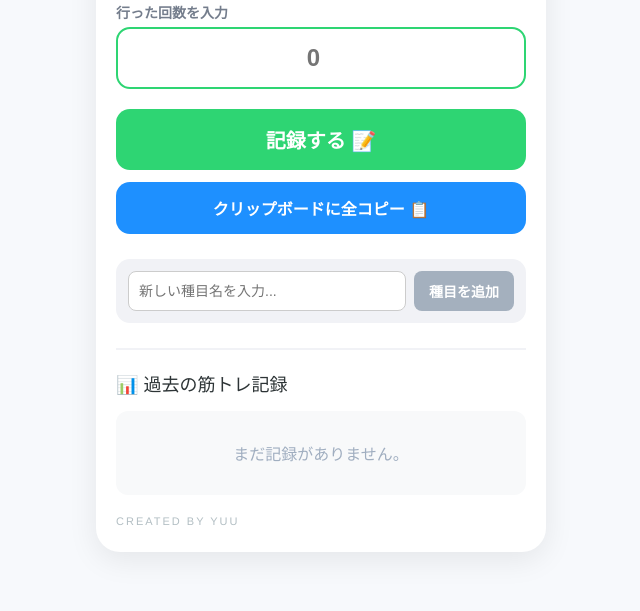
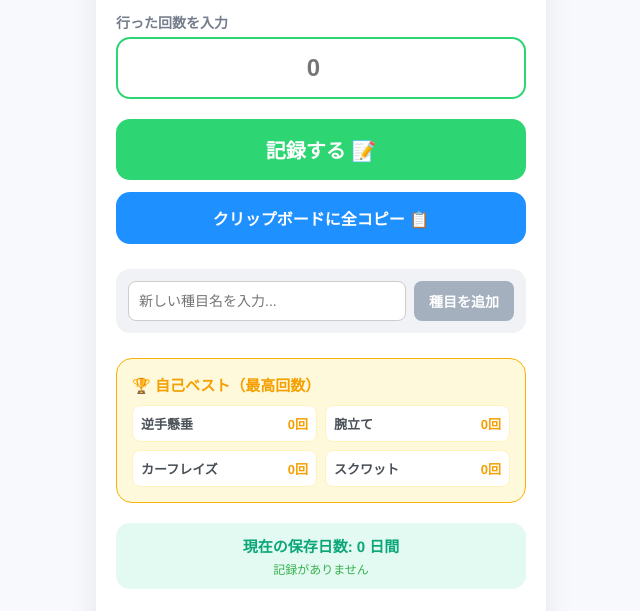
Before and after one commit to yuuuh26/workout, a plain HTML site: page index.html in a window 1280 px wide. Shown: the part 175-786 px from the top of the page, without its empty margins (319-959 px from the left). Drawn offline with Linux system fonts and the light colour scheme.

Commit message:
Update index.html

```diff
--- a/index.html
+++ b/index.html
@@ -3,7 +3,7 @@
 <head>
     <meta charset="UTF-8">
     <meta name="viewport" content="width=device-width, initial-scale=1.0">
-    <title>筋トレローカル記録 - YUU Edition</title>
+    <title>筋トレ記録 - YUU Edition</title>
     <style>
         body {
             font-family: 'Helvetica Neue', Arial, sans-serif;
@@ -23,7 +23,7 @@
             max-width: 450px;
             box-sizing: border-box;
         }
-        h1 { color: #2d3436; text-align: center; margin-top: 0; font-size: 22px; }
+        h1 { color: #2d3436; text-align: center; margin-top: 0; font-size: 22px; margin-bottom: 25px; }
 
         .label {
             font-size: 14px;
@@ -110,6 +110,59 @@
         }
         .btn-new-menu { background-color: #a4b0be; color: white; padding: 10px 15px; font-size: 14px; border-radius: 8px; flex-shrink: 0; }
 
+        .best-section {
+            background: #fff9db;
+            border: 1px solid #fab005;
+            border-radius: 16px;
+            padding: 15px;
+            margin-bottom: 20px;
+        }
+        .best-title {
+            font-size: 15px;
+            font-weight: bold;
+            color: #f59f00;
+            margin-bottom: 10px;
+            display: flex;
+            align-items: center;
+            gap: 5px;
+        }
+        .best-grid {
+            display: grid;
+            grid-template-columns: 1fr 1fr;
+            gap: 8px;
+            font-size: 13px;
+        }
+        .best-item {
+            background: white;
+            padding: 8px;
+            border-radius: 8px;
+            border: 1px solid #fff3bf;
+            display: flex;
+            justify-content: space-between;
+        }
+        .best-name { color: #495057; font-weight: bold; }
+        .best-val { color: #f59f00; font-weight: bold; }
+
+        /* 💡 自己ベストの下に移動した期間＆日数カウンターのスタイル */
+        .day-counter-box {
+            background: #e3faf2;
+            color: #0ca678;
+            padding: 12px;
+            border-radius: 14px;
+            font-weight: bold;
+            text-align: center;
+            margin-bottom: 25px;
+        }
+        .day-counter-title {
+            font-size: 15px;
+            margin-bottom: 4px;
+        }
+        .day-counter-period {
+            font-size: 12px;
+            color: #37b24d;
+            font-weight: normal;
+        }
+
         .history-section {
             border-top: 2px solid #f1f2f6;
             padding-top: 20px;
@@ -118,9 +171,6 @@
             font-size: 18px;
             color: #2d3436;
             margin: 0 0 15px 0;
-            display: flex;
-            justify-content: space-between;
-            align-items: center;
         }
         .history-list {
             max-height: 280px;
@@ -179,6 +229,7 @@
 <div class="container">
     <h1>🔥 筋トレ記録 🔥</h1>
 
+    <!-- 💡 最上部にきて、すぐ入力できるよう配置変更！ -->
     <span class="label">種目の選択</span>
     <div class="selector-box">
         <select class="workout-selector" id="workoutSelect"></select>
@@ -200,6 +251,17 @@
         <button class="btn-new-menu" onclick="addNewMenu()">種目を追加</button>
     </div>
 
+    <div class="best-section">
+        <div class="best-title">🏆 自己ベスト（最高回数）</div>
+        <div class="best-grid" id="bestGrid"></div>
+    </div>
+
+    <!-- 💡 ご要望通り、自己ベストの下の欄に移動！ -->
+    <div class="day-counter-box" id="dayCounterBox">
+        <div class="day-counter-title" id="dayCounterDisplay">現在の保存日数: 0 日間</div>
+        <div class="day-counter-period" id="periodDisplay">記録がありません</div>
+    </div>
+
     <div class="history-section">
         <div class="history-title">
             <span>📊 過去の筋トレ記録</span>
@@ -215,7 +277,12 @@
     let customMenus = JSON.parse(localStorage.getItem('pureLocalMenus')) || defaultMenus;
     let historyData = JSON.parse(localStorage.getItem('pureLocalHistory')) || [];
 
+    let currentDiffDays = 0;
+    let currentPeriodText = "記録がありません";
+
     initMenuSelect();
+    updateAppStatus();
+    renderBests();
     renderHistory();
 
     function initMenuSelect() {
@@ -229,6 +296,75 @@
         });
     }
 
+    function updateAppStatus() {
+        const counterDisplay = document.getElementById('dayCounterDisplay');
+        const periodDisplay = document.getElementById('periodDisplay');
+        const box = document.getElementById('dayCounterBox');
+
+        if (historyData.length === 0) {
+            counterDisplay.innerText = "現在の保存日数: 0 日間";
+            periodDisplay.innerText = "記録がありません";
+            currentDiffDays = 0;
+            currentPeriodText = "記録がありません";
+            box.style.backgroundColor = "#e3faf2";
+            box.style.color = "#0ca678";
+            return;
+        }
+
+        const oldestRecord = historyData[historyData.length - 1];
+        const newestRecord = historyData[0];
+
+        const start = new Date(oldestRecord.date);
+        const end = new Date(newestRecord.date);
+        const diffTime = Math.abs(end - start);
+        currentDiffDays = Math.floor(diffTime / (1000 * 60 * 60 * 24)) + 1;
+
+        const formatDateText = (dateStr) => {
+            const d = new Date(dateStr);
+            return `${d.getFullYear()}年${String(d.getMonth() + 1).padStart(2, '0')}月${String(d.getDate()).padStart(2, '0')}日`;
+        };
+
+        currentPeriodText = `${formatDateText(oldestRecord.date)} 〜 ${formatDateText(newestRecord.date)}`;
+
+        counterDisplay.innerText = `最初の記録から ${currentDiffDays} 日目`;
+        periodDisplay.innerText = `📅 ${currentPeriodText}`;
+
+        box.style.backgroundColor = "#e3faf2";
+        box.style.color = "#0ca678";
+        periodDisplay.style.color = "#37b24d";
+
+        if (currentDiffDays >= 100) {
+            box.style.backgroundColor = "#fff0f6";
+            box.style.color = "#e64980";
+            periodDisplay.style.color = "#f06595";
+
+            if (!localStorage.getItem('alerted100DaysPure')) {
+                alert(`📋 最初の記録から100日以上が経過しています！ 📋\n\nスマホ内にデータが溜まってきているので、必要に応じて「クリップボードに全コピー」をして、外部（Keepなど）へバックアップを行ってください。✨`);
+                localStorage.setItem('alerted100DaysPure', 'true');
+            }
+        } else {
+            localStorage.removeItem('alerted100DaysPure');
+        }
+    }
+
+    function renderBests() {
+        const grid = document.getElementById('bestGrid');
+        grid.innerHTML = '';
+
+        customMenus.forEach(menu => {
+            const records = historyData.filter(item => item.menu === menu);
+            const maxCount = records.length > 0 ? Math.max(...records.map(item => item.count)) : 0;
+
+            const div = document.createElement('div');
+            div.className = 'best-item';
+            div.innerHTML = `
+                <span class="best-name">${menu}</span>
+                <span class="best-val">${maxCount}回</span>
+            `;
+            grid.appendChild(div);
+        });
+    }
+
     function deleteCurrentMenu() {
         const select = document.getElementById('workoutSelect');
         const currentMenu = select.value;
@@ -238,6 +374,7 @@
             customMenus = customMenus.filter(m => m !== currentMenu);
             localStorage.setItem('pureLocalMenus', JSON.stringify(customMenus));
             initMenuSelect();
+            renderBests();
         }
     }
 
@@ -252,6 +389,7 @@
         initMenuSelect();
         document.getElementById('workoutSelect').value = menuName;
         input.value = '';
+        renderBests();
     }
 
     function saveRecord() {
@@ -266,13 +404,13 @@
 
         const newRecord = { date: dateStr, time: timeStr, menu: selectedMenu, count: countVal, id: now.getTime() };
 
-        // ローカルストレージに即時保存
         historyData.unshift(newRecord);
         localStorage.setItem('pureLocalHistory', JSON.stringify(historyData));
 
-        // 確認画面なしで一瞬でリセット＆描画更新
         countInput.value = '';
         renderHistory();
+        renderBests();
+        updateAppStatus();
     }
 
     function renderHistory() {
@@ -297,20 +435,31 @@
     }
 
     function deleteHistoryItem(id) {
-        if (confirm('この記録を履歴から削除しますか？')) {
+        if (confirm('⚠️ 本当にこの記録を履歴から削除してもよろしいですか？（この操作は取り消せません）')) {
             historyData = historyData.filter(item => item.id !== id);
             localStorage.setItem('pureLocalHistory', JSON.stringify(historyData));
             renderHistory();
+            renderBests();
+            updateAppStatus();
         }
     }
 
     function exportHistory() {
         if (historyData.length === 0) { alert('コピーする記録がまだないよ！👀'); return; }
-        let exportText = "【筋トレ実践記録】\n\n";
-        historyData.forEach(item => { exportText += `📅 ${item.date} ${item.time} | 💪 ${item.menu} : ${item.count}回\n`; });
+
+        let exportText = "### 📋 筋トレ実践記録\n";
+        exportText += `- **対象期間**: ${currentPeriodText}\n`;
+        exportText += `- **経過日数**: 最初の記録から ${currentDiffDays} 日目\n\n`;
+
+        exportText += "| 日付 | 時間 | 種目 | 回数 |\n";
+        exportText += "| :--- | :--- | :--- | :--- |\n";
+
+        historyData.forEach(item => {
+            exportText += `| ${item.date} | ${item.time} | ${item.menu} | ${item.count}回 |\n`;
+        });
 
         navigator.clipboard.writeText(exportText).then(() => {
-            alert('クリップボードにコピーしたよ！📋\nKeepやAIにそのまま貼り付けてね✨');
+            alert('見やすいテーブル形式でクリップボードにコピーしたよ！📋✨\nKeepへの保管や、AIへの分析依頼にそのまま使ってね！');
         }).catch(err => {
             alert('コピーに失敗しちゃいました💦');
         });
```
